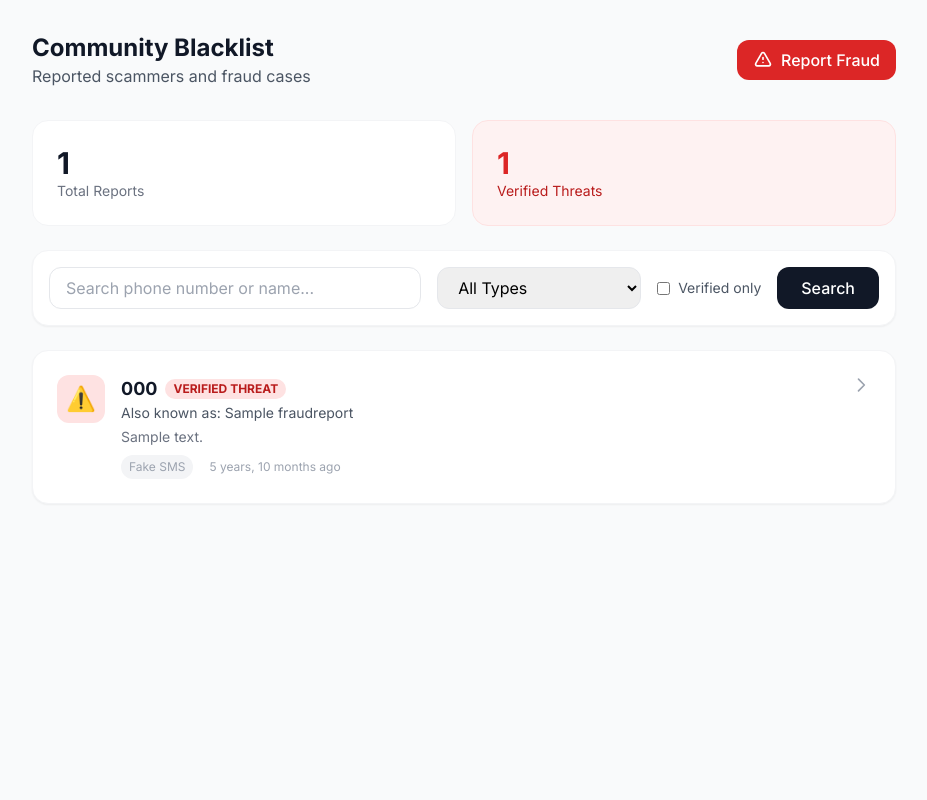
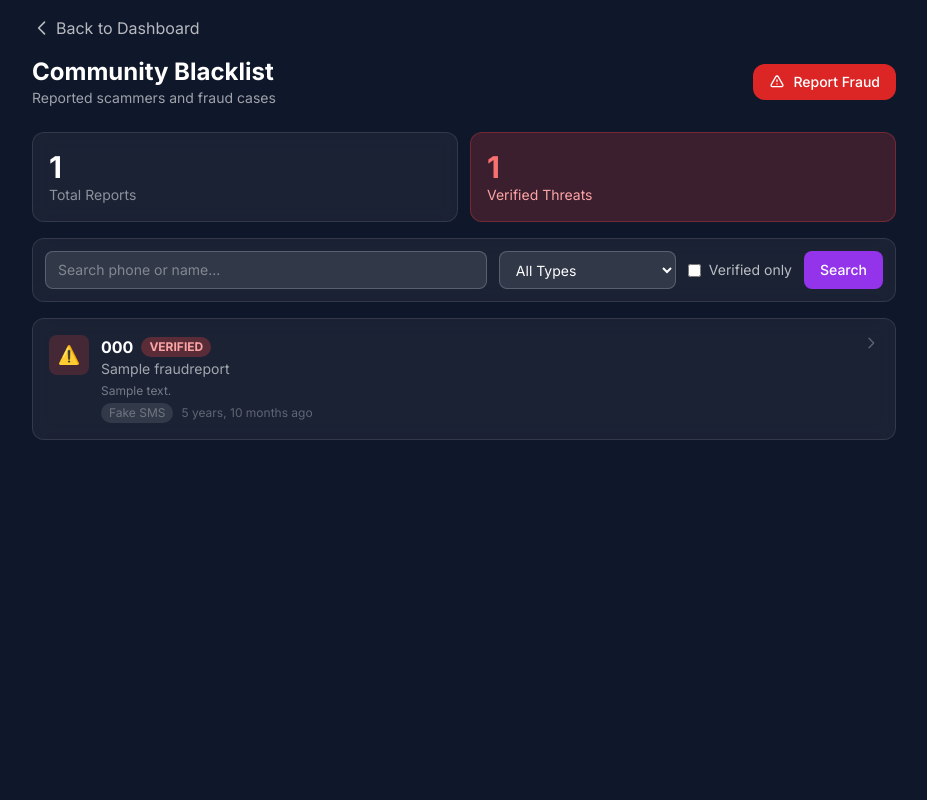
Before and after one commit to SaahBrice/FLOATLY-by-Antgravity, a Django app: page /blacklist/ in a window 1280 px wide. Shown: the whole page, without its empty margins (176-1103 px from the left). Run offline with Django 5.2, Linux system fonts and the light colour scheme; a user stored in the database is signed in; tables that the repository leaves empty hold one stand-in row (values such as "Sample post"); some libraries are stand-ins or nearby versions.

Commit message:
feat: add community blacklist page and dashboard content partial

```diff
--- a/templates/fraud/blacklist.html
+++ b/templates/fraud/blacklist.html
@@ -3,18 +3,27 @@
 {% block title %}{{ page_title }}{% endblock %}
 
 {% block content %}
-<div class="min-h-screen bg-gray-50 py-8">
-    <div class="max-w-4xl mx-auto px-4">
+<div class="min-h-screen bg-slate-900 pb-8">
+    <div class="max-w-4xl mx-auto px-4 pt-4">
+
+        <!-- Back Button -->
+        <a href="{% url 'core:dashboard' %}"
+           class="inline-flex items-center text-white/70 hover:text-white mb-4">
+            <svg class="w-5 h-5 mr-1" fill="none" stroke="currentColor" viewBox="0 0 24 24">
+                <path stroke-linecap="round" stroke-linejoin="round" stroke-width="2" d="M15 19l-7-7 7-7"/>
+            </svg>
+            Back to Dashboard
+        </a>
 
         <!-- Header -->
-        <div class="flex items-center justify-between mb-8">
+        <div class="flex flex-col sm:flex-row sm:items-center sm:justify-between gap-4 mb-6">
             <div>
-                <h1 class="text-2xl font-bold text-gray-900">Community Blacklist</h1>
-                <p class="text-gray-600">Reported scammers and fraud cases</p>
+                <h1 class="text-xl sm:text-2xl font-bold text-white">Community Blacklist</h1>
+                <p class="text-white/60 text-sm">Reported scammers and fraud cases</p>
             </div>
             <a href="{% url 'core:fraud_report' %}"
-               class="inline-flex items-center px-4 py-2 bg-red-600 text-white rounded-xl font-medium hover:bg-red-700 transition">
-                <svg class="w-5 h-5 mr-2" fill="none" stroke="currentColor" viewBox="0 0 24 24">
+               class="inline-flex items-center justify-center px-4 py-2 bg-red-600 text-white rounded-xl font-medium hover:bg-red-700 transition text-sm">
+                <svg class="w-4 h-4 mr-2" fill="none" stroke="currentColor" viewBox="0 0 24 24">
                     <path stroke-linecap="round" stroke-linejoin="round" stroke-width="2" d="M12 9v2m0 4h.01m-6.938 4h13.856c1.54 0 2.502-1.667 1.732-3L13.732 4c-.77-1.333-2.694-1.333-3.464 0L3.34 16c-.77 1.333.192 3 1.732 3z"/>
                 </svg>
                 Report Fraud
@@ -22,81 +31,81 @@
         </div>
 
         <!-- Stats Cards -->
-        <div class="grid grid-cols-2 gap-4 mb-6">
-            <div class="bg-white rounded-2xl p-6 border border-gray-100">
-                <p class="text-3xl font-bold text-gray-900">{{ total_reports }}</p>
-                <p class="text-sm text-gray-500">Total Reports</p>
+        <div class="grid grid-cols-2 gap-3 mb-4">
+            <div class="bg-white/5 backdrop-blur rounded-xl p-4 border border-white/10">
+                <p class="text-2xl sm:text-3xl font-bold text-white">{{ total_reports }}</p>
+                <p class="text-xs sm:text-sm text-white/50">Total Reports</p>
             </div>
-            <div class="bg-red-50 rounded-2xl p-6 border border-red-100">
-                <p class="text-3xl font-bold text-red-600">{{ verified_threats }}</p>
-                <p class="text-sm text-red-700">Verified Threats</p>
+            <div class="bg-red-500/20 rounded-xl p-4 border border-red-500/30">
+                <p class="text-2xl sm:text-3xl font-bold text-red-400">{{ verified_threats }}</p>
+                <p class="text-xs sm:text-sm text-red-300">Verified Threats</p>
             </div>
         </div>
 
         <!-- Search & Filters -->
-        <div class="bg-white rounded-2xl shadow-sm border border-gray-100 p-4 mb-6">
-            <form method="get" class="flex flex-wrap gap-4">
-                <div class="flex-1 min-w-64">
+        <div class="bg-white/5 backdrop-blur rounded-xl border border-white/10 p-3 mb-4">
+            <form method="get" class="space-y-2 sm:space-y-0 sm:flex sm:flex-wrap sm:gap-3">
+                <div class="flex-1 min-w-0">
                     <input type="text" name="search" value="{{ search }}"
-                           placeholder="Search phone number or name..."
-                           class="w-full px-4 py-2 border border-gray-200 rounded-xl focus:ring-2 focus:ring-purple-500 focus:border-transparent">
+                           placeholder="Search phone or name..."
+                           class="w-full px-3 py-2 bg-white/10 border border-white/20 rounded-lg text-white placeholder:text-white/40 focus:ring-2 focus:ring-purple-500 focus:border-transparent text-sm">
                 </div>
-                <select name="type" class="px-4 py-2 border border-gray-200 rounded-xl focus:ring-2 focus:ring-purple-500 focus:border-transparent">
+                <select name="type" class="w-full sm:w-auto px-3 py-2 bg-white/10 border border-white/20 rounded-lg text-white text-sm">
                     <option value="">All Types</option>
                     {% for value, label in report_types %}
                     <option value="{{ value }}" {% if selected_type == value %}selected{% endif %}>{{ label }}</option>
                     {% endfor %}
                 </select>
-                <label class="inline-flex items-center">
+                <label class="inline-flex items-center text-white/70">
                     <input type="checkbox" name="verified" value="true" {% if verified_only %}checked{% endif %}
-                           class="text-red-600 focus:ring-red-500 rounded">
-                    <span class="ml-2 text-sm text-gray-600">Verified only</span>
+                           class="text-red-600 focus:ring-red-500 rounded bg-white/10 border-white/20">
+                    <span class="ml-2 text-xs sm:text-sm">Verified only</span>
                 </label>
-                <button type="submit" class="px-6 py-2 bg-gray-900 text-white rounded-xl font-medium hover:bg-gray-800 transition">
+                <button type="submit" class="w-full sm:w-auto px-4 py-2 bg-purple-600 text-white rounded-lg font-medium hover:bg-purple-700 transition text-sm">
                     Search
                 </button>
             </form>
         </div>
 
         <!-- Reports List -->
-        <div class="bg-white rounded-2xl shadow-sm border border-gray-100 overflow-hidden">
+        <div class="bg-white/5 backdrop-blur rounded-xl border border-white/10 overflow-hidden">
             {% if reports %}
-            <div class="divide-y divide-gray-100">
+            <div class="divide-y divide-white/10">
                 {% for report in reports %}
                 <a href="{% url 'core:fraud_detail' pk=report.pk %}"
-                   class="block p-6 hover:bg-gray-50 transition">
-                    <div class="flex items-start">
+                   class="block p-4 hover:bg-white/5 transition">
+                    <div class="flex items-start gap-3">
                         <!-- Status Icon -->
-                        <div class="w-12 h-12 rounded-xl {% if report.is_verified %}bg-red-100{% else %}bg-amber-100{% endif %} flex items-center justify-center">
+                        <div class="w-10 h-10 rounded-lg {% if report.is_verified %}bg-red-500/20{% else %}bg-amber-500/20{% endif %} flex items-center justify-center flex-shrink-0">
                             {% if report.is_verified %}
-                            <span class="text-2xl">⚠️</span>
+                            <span class="text-lg">⚠️</span>
                             {% else %}
-                            <span class="text-2xl">🔔</span>
+                            <span class="text-lg">🔔</span>
                             {% endif %}
                         </div>
 
                         <!-- Details -->
-                        <div class="ml-4 flex-1">
-                            <div class="flex items-center">
-                                <span class="font-bold text-gray-900 text-lg">{{ report.phone_number }}</span>
+                        <div class="flex-1 min-w-0">
+                            <div class="flex flex-wrap items-center gap-2">
+                                <span class="font-bold text-white text-sm sm:text-base">{{ report.phone_number }}</span>
                                 {% if report.is_verified %}
-                                <span class="ml-2 px-2 py-0.5 bg-red-100 text-red-700 text-xs font-bold rounded-full">
-                                    VERIFIED THREAT
+                                <span class="px-2 py-0.5 bg-red-500/30 text-red-300 text-xs font-bold rounded-full">
+                                    VERIFIED
                                 </span>
                                 {% endif %}
                             </div>
                             {% if report.scammer_name %}
-                            <p class="text-gray-600 text-sm">Also known as: {{ report.scammer_name }}</p>
+                            <p class="text-white/60 text-xs sm:text-sm truncate">{{ report.scammer_name }}</p>
                             {% endif %}
-                            <p class="text-gray-500 text-sm mt-1 line-clamp-2">{{ report.description|truncatechars:100 }}</p>
-                            <div class="flex items-center mt-2 text-xs text-gray-400 space-x-4">
-                                <span class="px-2 py-1 bg-gray-100 rounded-full">{{ report.get_report_type_display }}</span>
+                            <p class="text-white/40 text-xs mt-1 line-clamp-1">{{ report.description|truncatechars:60 }}</p>
+                            <div class="flex items-center mt-1 text-xs text-white/30 gap-2">
+                                <span class="px-2 py-0.5 bg-white/10 rounded-full">{{ report.get_report_type_display }}</span>
                                 <span>{{ report.created_at|timesince }} ago</span>
                             </div>
                         </div>
 
                         <!-- Arrow -->
-                        <svg class="w-5 h-5 text-gray-400" fill="none" stroke="currentColor" viewBox="0 0 24 24">
+                        <svg class="w-4 h-4 text-white/30 flex-shrink-0" fill="none" stroke="currentColor" viewBox="0 0 24 24">
                             <path stroke-linecap="round" stroke-linejoin="round" stroke-width="2" d="M9 5l7 7-7 7"/>
                         </svg>
                     </div>
@@ -106,28 +115,28 @@
 
             <!-- Pagination -->
             {% if is_paginated %}
-            <div class="px-6 py-4 border-t flex justify-center space-x-2">
+            <div class="px-4 py-3 border-t border-white/10 flex justify-center gap-2">
                 {% if page_obj.has_previous %}
                 <a href="?page={{ page_obj.previous_page_number }}{% if search %}&search={{ search }}{% endif %}"
-                   class="px-4 py-2 bg-gray-100 text-gray-700 rounded-lg hover:bg-gray-200">Previous</a>
+                   class="px-3 py-1 bg-white/10 text-white/70 rounded-lg hover:bg-white/20 text-sm">Previous</a>
                 {% endif %}
-                <span class="px-4 py-2 text-gray-600">Page {{ page_obj.number }} of {{ page_obj.paginator.num_pages }}</span>
+                <span class="px-3 py-1 text-white/50 text-sm">{{ page_obj.number }} / {{ page_obj.paginator.num_pages }}</span>
                 {% if page_obj.has_next %}
                 <a href="?page={{ page_obj.next_page_number }}{% if search %}&search={{ search }}{% endif %}"
-                   class="px-4 py-2 bg-gray-100 text-gray-700 rounded-lg hover:bg-gray-200">Next</a>
+                   class="px-3 py-1 bg-white/10 text-white/70 rounded-lg hover:bg-white/20 text-sm">Next</a>
                 {% endif %}
             </div>
             {% endif %}
 
             {% else %}
-            <div class="p-12 text-center">
-                <div class="w-16 h-16 mx-auto mb-4 bg-gray-100 rounded-full flex items-center justify-center">
-                    <svg class="w-8 h-8 text-gray-400" fill="none" stroke="currentColor" viewBox="0 0 24 24">
+            <div class="p-8 text-center">
+                <div class="w-14 h-14 mx-auto mb-3 bg-white/10 rounded-full flex items-center justify-center">
+                    <svg class="w-7 h-7 text-white/40" fill="none" stroke="currentColor" viewBox="0 0 24 24">
                         <path stroke-linecap="round" stroke-linejoin="round" stroke-width="2" d="M9 12l2 2 4-4m5.618-4.016A11.955 11.955 0 0112 2.944a11.955 11.955 0 01-8.618 3.04A12.02 12.02 0 003 9c0 5.591 3.824 10.29 9 11.622 5.176-1.332 9-6.03 9-11.622 0-1.042-.133-2.052-.382-3.016z"/>
                     </svg>
                 </div>
-                <p class="text-gray-500">No fraud reports found</p>
-                <p class="text-sm text-gray-400 mt-1">The community is safe... for now!</p>
+                <p class="text-white/60 text-sm">No fraud reports found</p>
+                <p class="text-white/40 text-xs mt-1">The community is safe... for now!</p>
             </div>
             {% endif %}
         </div>
```
Also changed, not shown: templates/core/partials/dashboard_content.html (+12 -41 lines).
